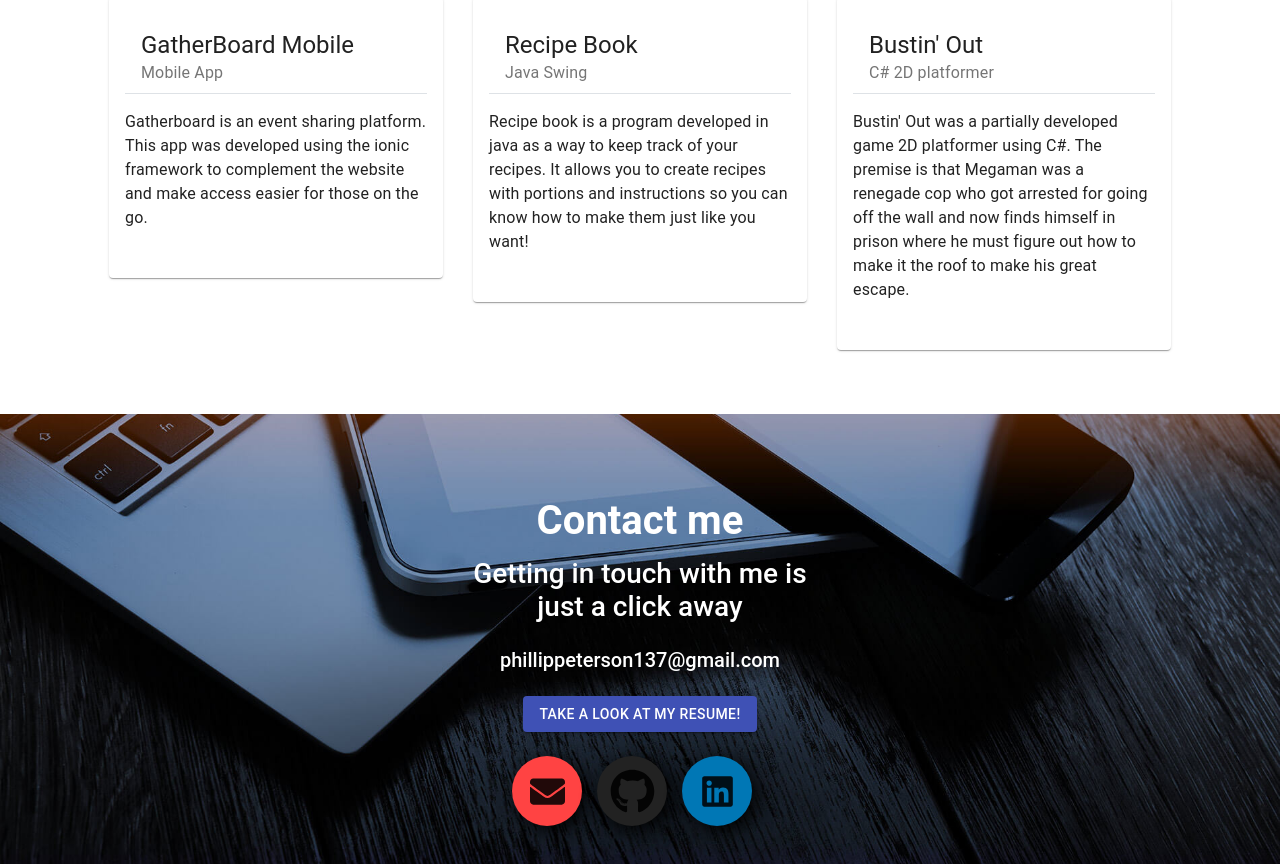
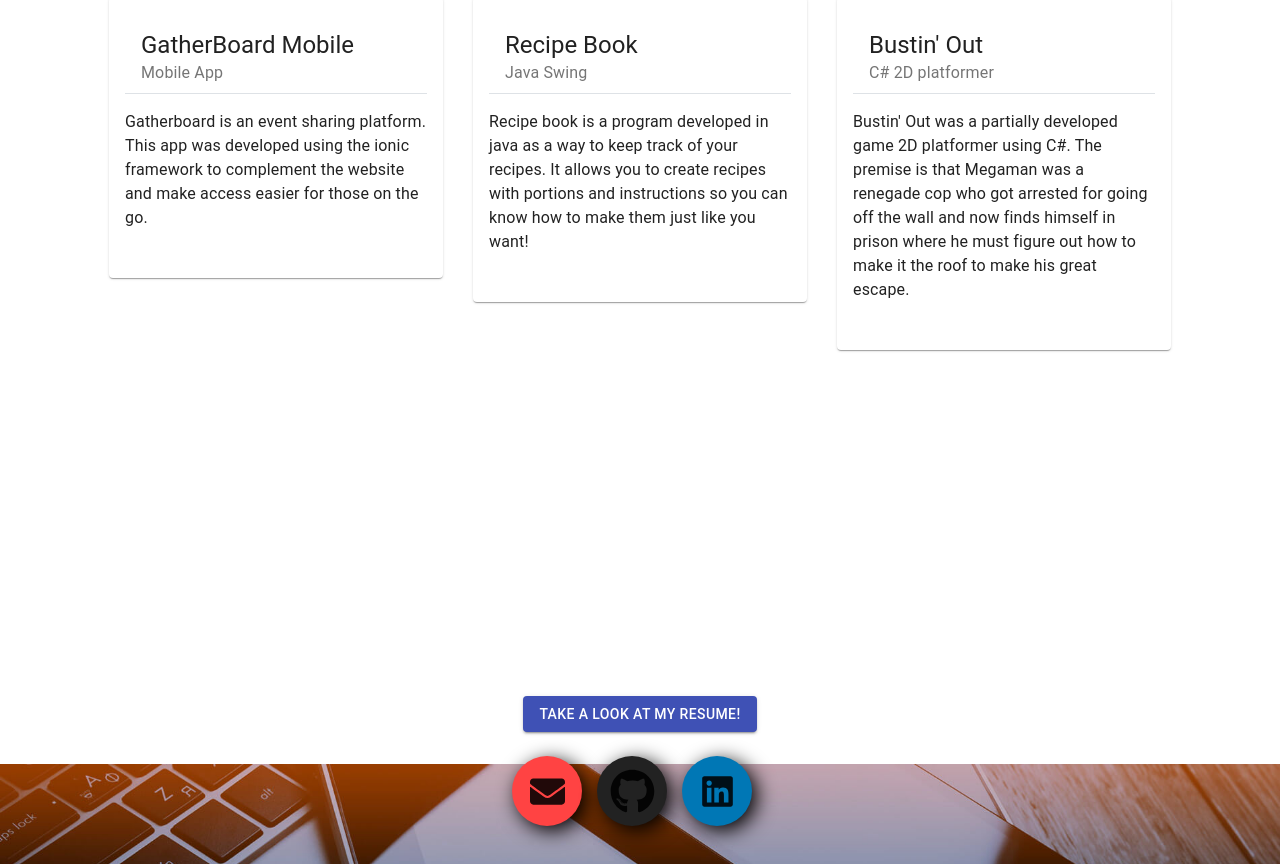
Before and after one commit to PhillipPeterson/phillpeterson.com, a React (Create React App) app: page / in a window 1280 px wide. Shown: the part 1160-2024 px from the top of the page. Built offline with nearby package versions, Linux system fonts and the light colour scheme.

Commit message:
changed background position for footer paralax

```diff
--- a/src/index.css
+++ b/src/index.css
@@ -29,19 +29,20 @@ code {
 
   /* Create the parallax scrolling effect */
   background-attachment: fixed;
-  background-position: center;
   background-repeat: no-repeat;
 	background-size: cover;
 }
 
 #par1 {
 	height: 500px;
-	background-image: url("./resources/portfolio-background.jpg");
+  background-image: url("./resources/portfolio-background.jpg");
+  background-position: center;
 }
 
 #par2 {
 	height: 450px;
-	background-image: url("./resources/portfolio-background2.jpg");
+  background-image: url("./resources/portfolio-background2.jpg");
+  background-position: 0 350px;
  }
 
 .span-icon {
```
